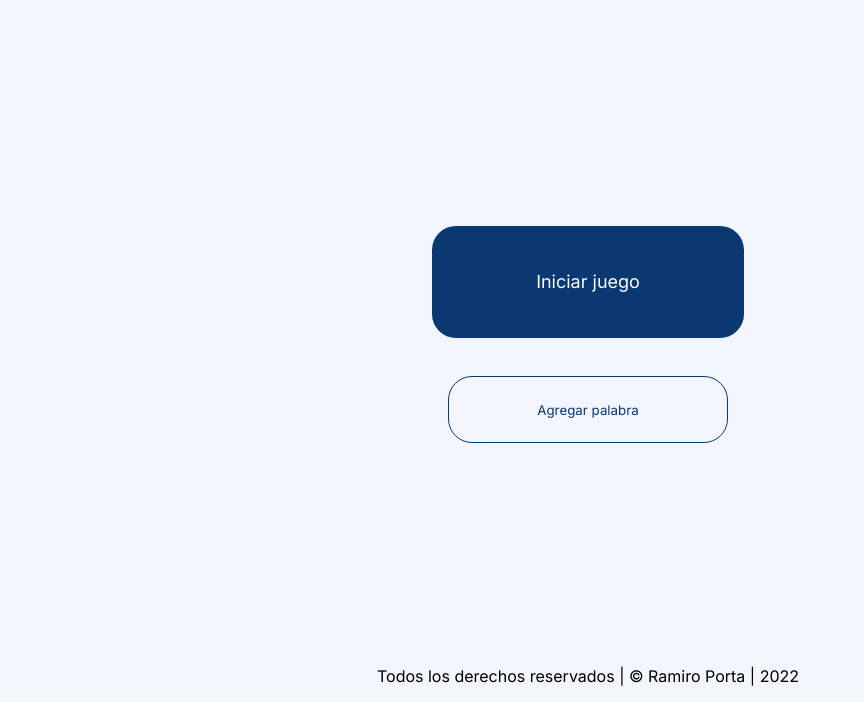
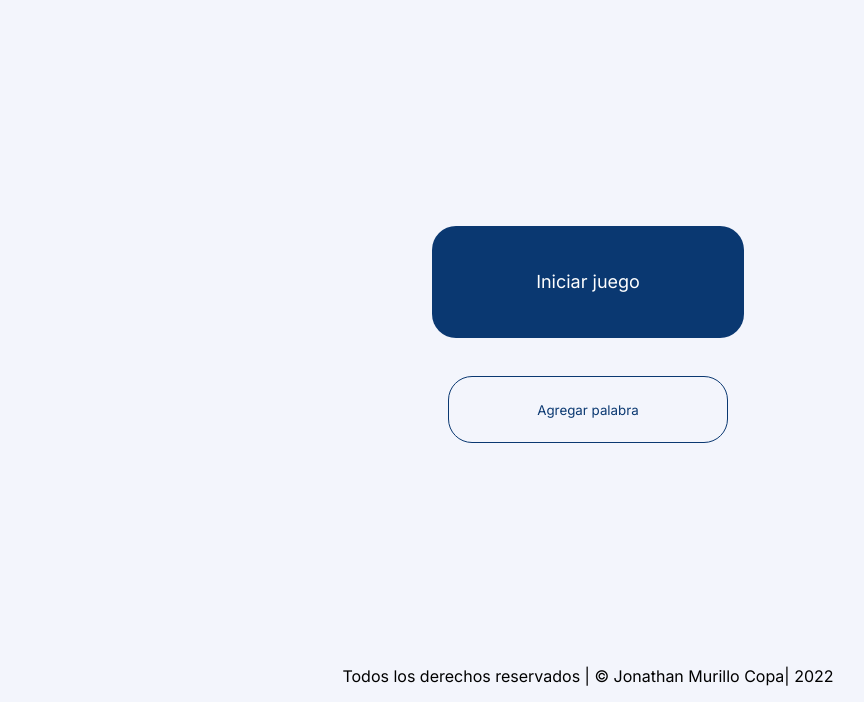
Before and after one commit to jonimuri/challenge-ahorcado, a plain HTML site: page index.html in a window 1280 px wide. Shown: the part 98-800 px from the top of the page, without its empty margins (52-916 px from the left). Drawn offline with Linux system fonts and the light colour scheme.

Commit message:
nuevos cambios

```diff
--- a/index.html
+++ b/index.html
@@ -101,7 +101,7 @@
     </div>
 
     <footer>
-      <p>Todos los derechos reservados | © Ramiro Porta | 2022</p>
+      <p>Todos los derechos reservados | © Jonathan Murillo Copa| 2022</p>
     </footer>
     <!-- JAVASCRIPT -->
     <script type="text/javascript" src="canvas.js"></script>
```
